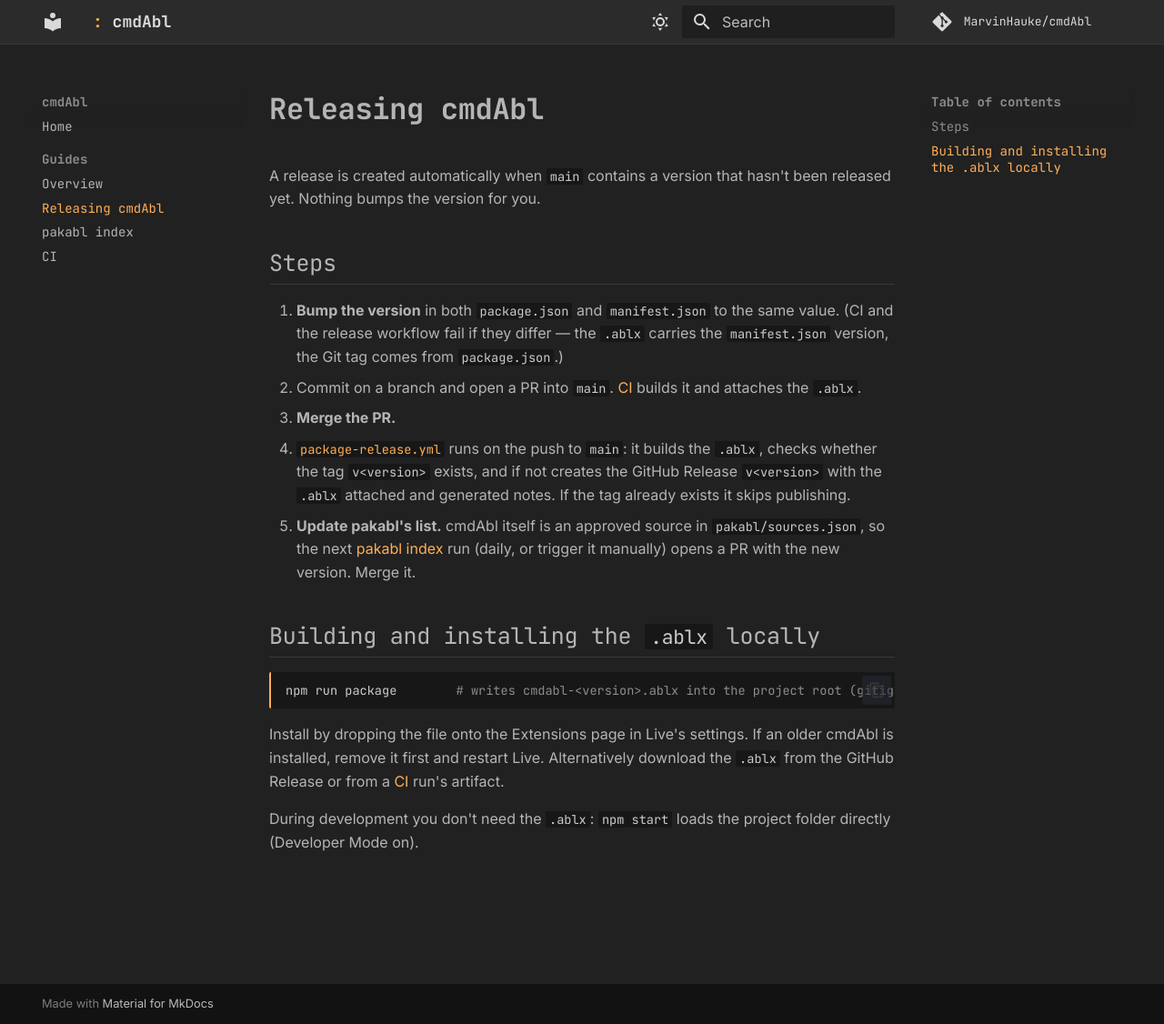
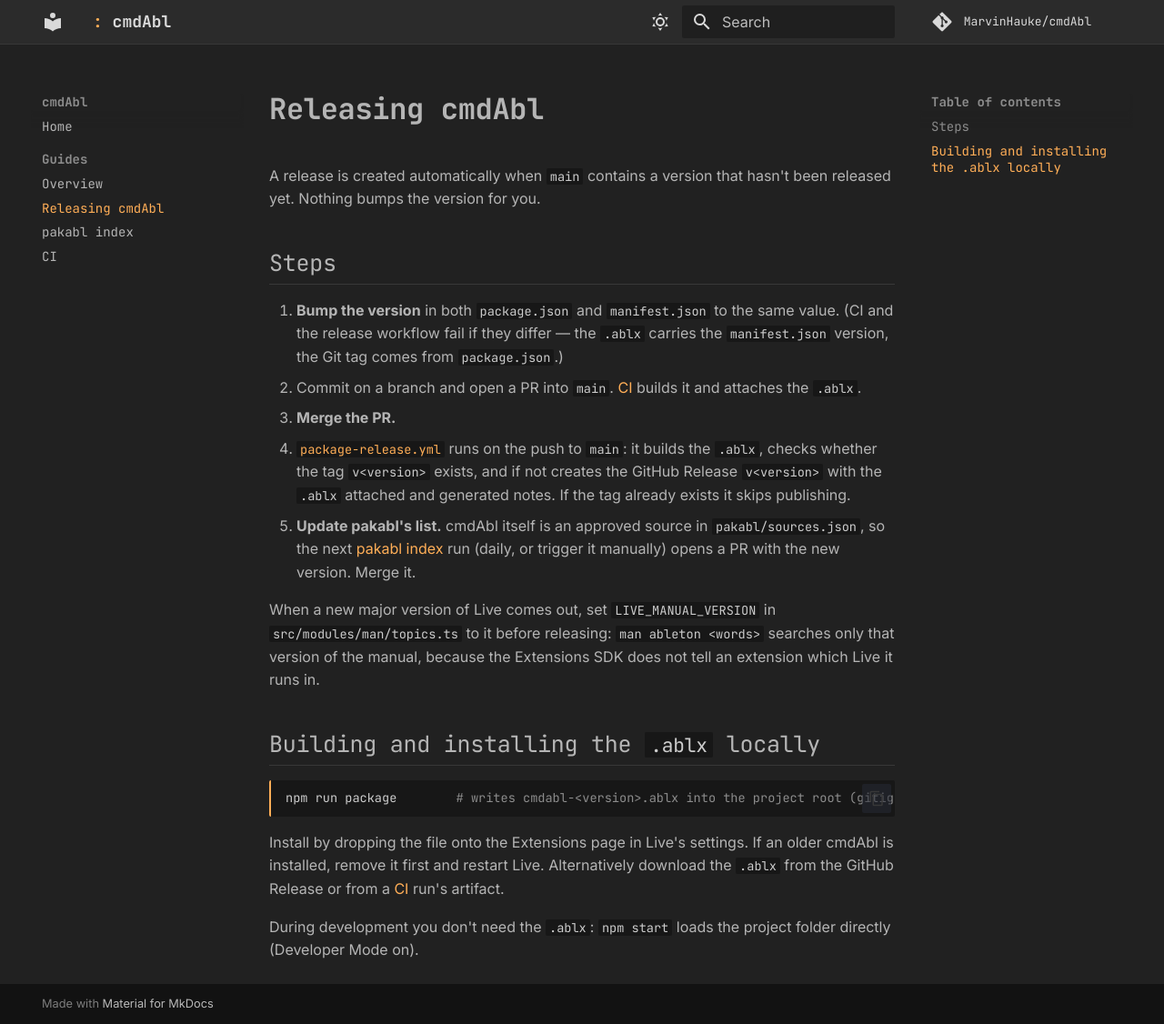
Before and after one commit to MarvinHauke/cmdAbl, an MkDocs documentation site: the page built from docs/guides/release-cmdabl.md, in a window 1280 px wide and 1126 px high. Shown: the whole window at 91% size. Built offline with MkDocs 1.6.1 and Material for MkDocs 9.7.7, drawn with Linux system fonts in a browser that asks for light colours; comment, search, counter and statistics services are not loaded.

Commit message:
docs: STATUS follows the arm fix and the manual version; release guide notes LIVE_MANUAL_VERSION
Co-Authored-By: Claude Opus 5.5 <noreply@anthropic.com>

````diff
--- a/docs/guides/release-cmdabl.md
+++ b/docs/guides/release-cmdabl.md
@@ -18,6 +18,10 @@ yet. Nothing bumps the version for you.
    the next [pakabl index](pakabl-index.md) run (daily, or trigger it manually) opens a PR with
    the new version. Merge it.
 
+When a new major version of Live comes out, set `LIVE_MANUAL_VERSION` in
+`src/modules/man/topics.ts` to it before releasing: `man ableton <words>` searches only that
+version of the manual, because the Extensions SDK does not tell an extension which Live it runs in.
+
 ## Building and installing the `.ablx` locally
 
 ```sh
````
Also changed, not shown: docs/feature-plans/STATUS.md (+6 -2 lines).
